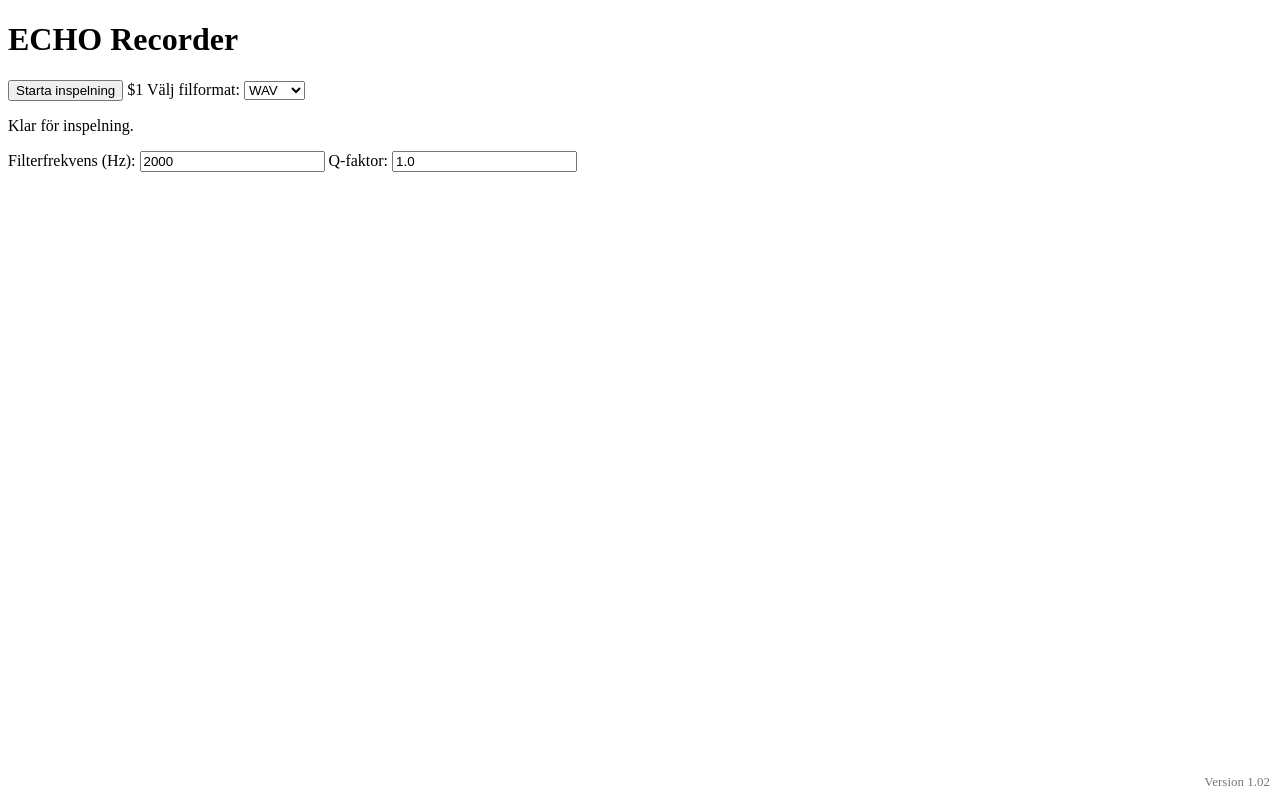
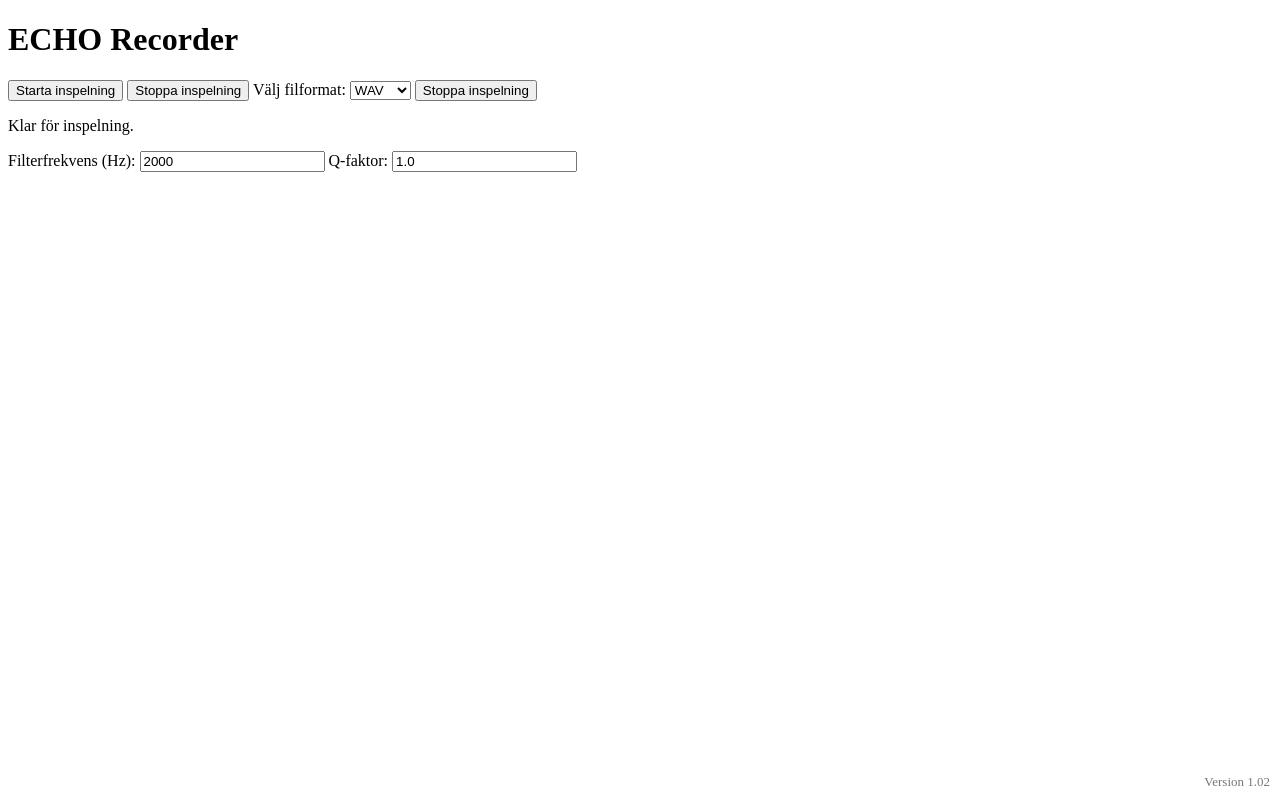
Before and after one commit to baalhazard/ECHO_recorder, a plain HTML site: page index.html in a window 1280 px wide. Drawn offline with Linux system fonts and the light colour scheme.

Commit message:
Update index.html
Jag har åtgärdat problemet med den trasiga "Stoppa inspelning"-knappen. Den borde nu fungera som avsett.

```diff
--- a/index.html
+++ b/index.html
@@ -8,7 +8,7 @@
 <body>
     <h1>ECHO Recorder</h1>
     <button id="startButton">Starta inspelning</button>
-    $1
+    <button id="stopButton">Stoppa inspelning</button>
     <label for="formatSelect">Välj filformat:</label>
     <select id="formatSelect">
         <option value="wav">WAV</option>
@@ -35,7 +35,10 @@
 
         // Hämta knappar och status-element
         const startButton = document.getElementById("startButton");
-        const stopButton = document.getElementById("stopButton");
+        const stopButton = document.createElement("button");
+        stopButton.id = "stopButton";
+        stopButton.textContent = "Stoppa inspelning";
+        document.body.insertBefore(stopButton, document.getElementById("download"));
         const downloadButton = document.getElementById("download");
         const statusElement = document.getElementById("status");
 
```
